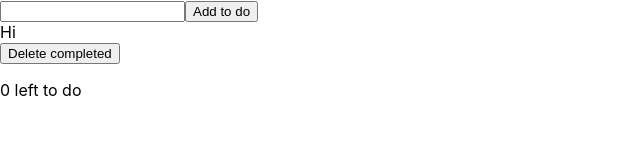
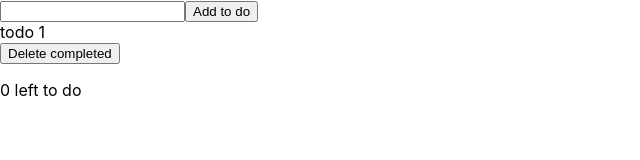
Before and after one commit to KhaledAlabssi/todo-portfolio, a React (Create React App) app: page / in a window 1280 px wide. Shown: the top 160 px of the page, without its empty margins (0-640 px from the left). Built offline with nearby package versions, Linux system fonts and the light colour scheme.

Commit message:
testing todo object

```diff
--- a/src/App.js
+++ b/src/App.js
@@ -2,11 +2,16 @@ import React, {useState} from "react";
 import TodoList from "./component/TodoList";
 
 function App() {
+  const [todos, setTodos] = useState([
+    {id: 1, name: 'todo 1', complete: false}
+  ])
+
+
   return (
     <div className="App">
       <input type='text' />
       <button>Add to do</button>
-      <TodoList />
+      <TodoList todos={todos} />
       <button>Delete completed</button>
       <p>0 left to do</p>
 
--- a/src/component/TodoList.js
+++ b/src/component/TodoList.js
@@ -1,10 +1,15 @@
 import React from 'react'
+import Todo from './Todo'
 
-export default function TodoList() {
+export default function TodoList({todos}) {
 
     return (
         <div>
-            Hi
+            {todos.map(todo => <Todo
+                                todo={todo}
+                                key={todo.id}
+                            />)}
+
 
         </div>
     )
```
